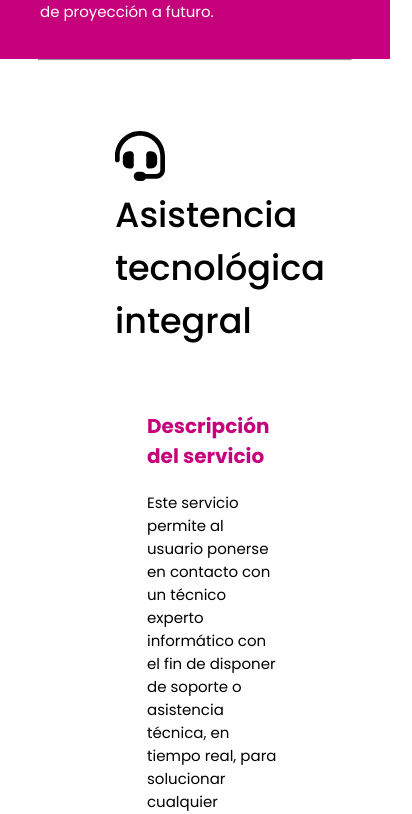
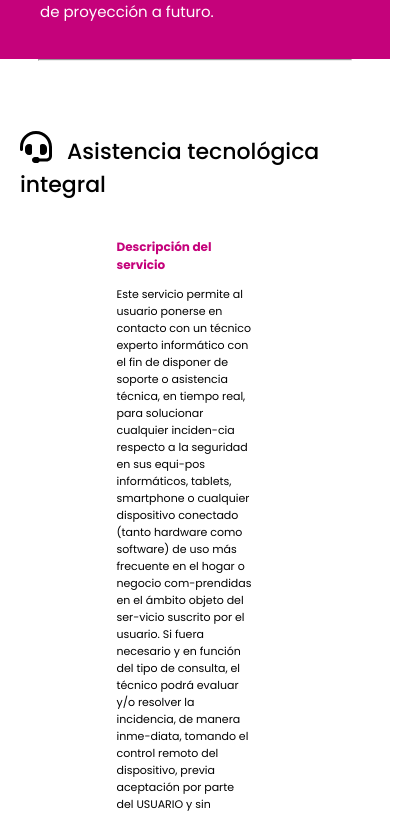
Before and after one commit to AlanAssange/solido-lr, a React (Create React App) app: page /solido-lr/home in a window 390 px wide. Shown: the part 1925-2739 px from the top of the page, 412 px wide, since content can reach past the window. Built offline with nearby package versions, Linux system fonts and the light colour scheme.

Commit message:
Resp A21S

```diff
--- a/src/components/OurServs/OurServs.scss
+++ b/src/components/OurServs/OurServs.scss
@@ -234,3 +234,36 @@
 
     }
 }
+
+// RESPONSIVE SERVICIOS SOLIDO
+
+@media (max-width:459px){
+
+    .a {
+       .icon_servs{
+        font-size: 32px;
+       }
+
+       h2 {
+        font-size: 22px;
+        padding: 0 20px;
+       }
+    }
+    .our_servs{
+
+       .child_servs{
+
+        margin: 0px 30px 2px 9px;
+        h3{
+            font-size: 12px;
+
+        }
+
+        p{
+            font-size: 11px;
+        }
+       }
+
+
+    }
+}
```
